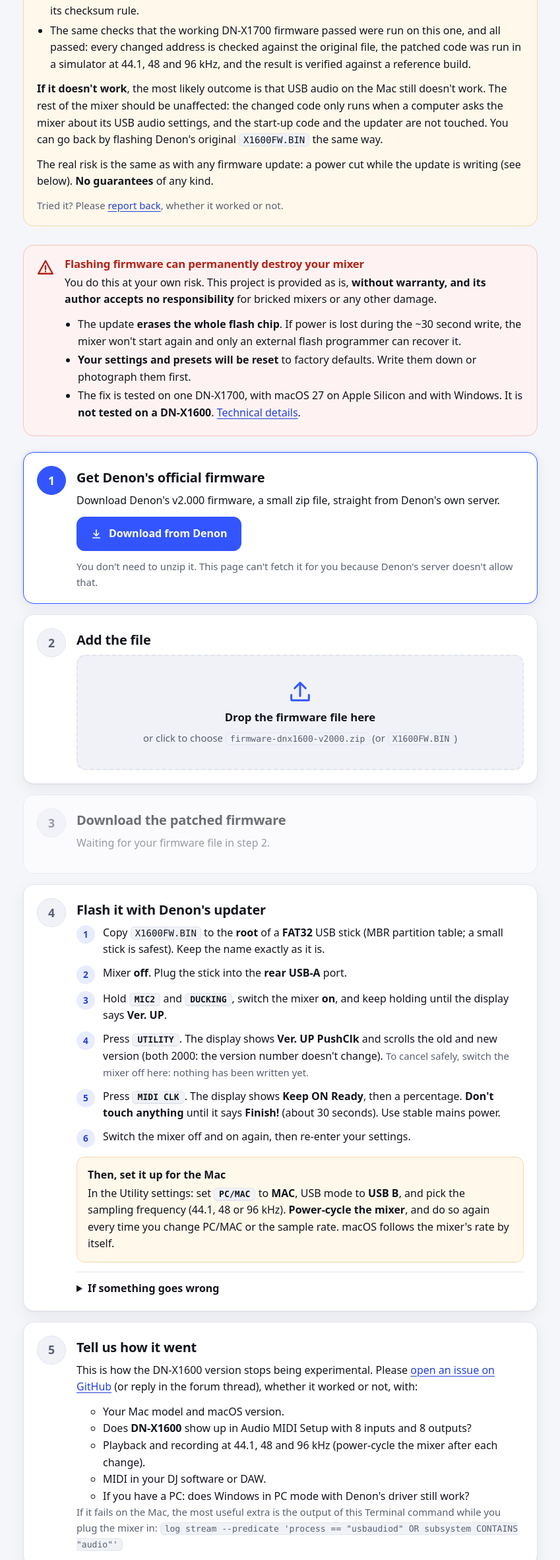
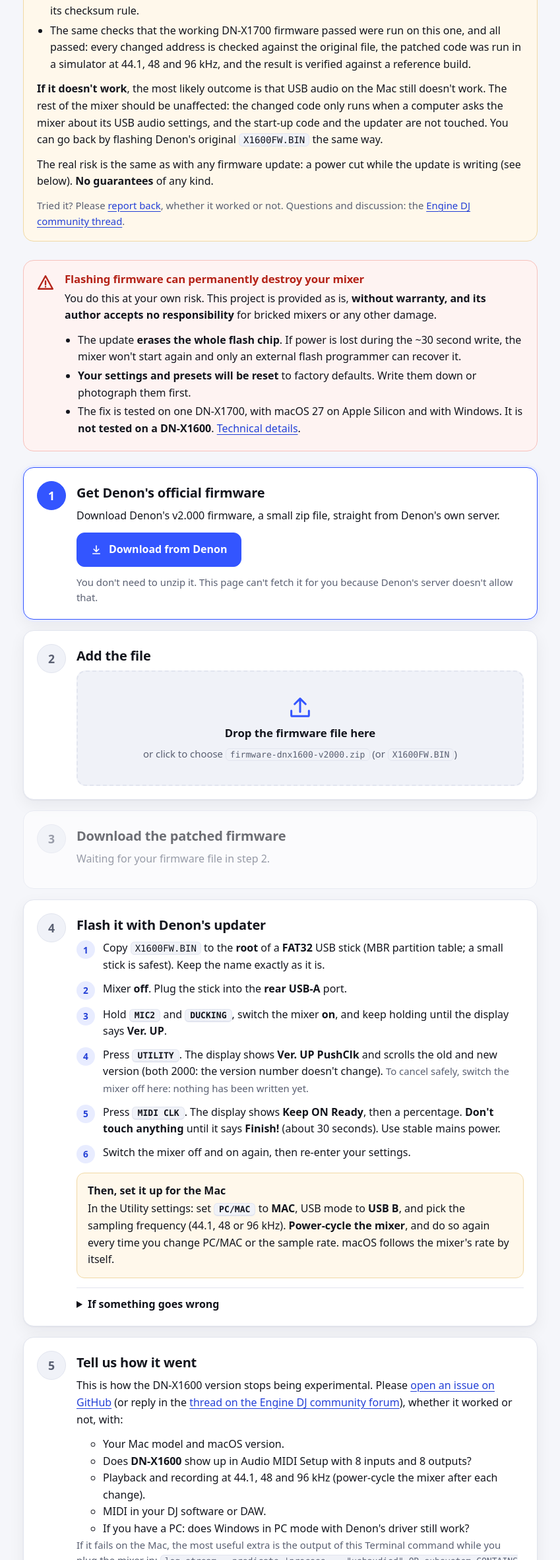
Before and after one commit to WhatMeansGithub/DN-X1700, a plain HTML site: page site/x1600/index.html in a window 1280 px wide. Shown: the part 660-3024 px from the top of the page at 66% size, without its empty margins (215-1064 px from the left). Drawn offline with Linux system fonts and the light colour scheme.

Commit message:
Link the Engine DJ community thread from the DN-X1600 page and README
Co-Authored-By: Claude Opus 5.5 <noreply@anthropic.com>

```diff
--- a/site/x1600/index.html
+++ b/site/x1600/index.html
@@ -183,7 +183,7 @@
     </ul>
     <p><strong>If it doesn't work</strong>, the most likely outcome is that USB audio on the Mac still doesn't work. The rest of the mixer should be unaffected: the changed code only runs when a computer asks the mixer about its USB audio settings, and the start-up code and the updater are not touched. You can go back by flashing Denon's original <code>X1600FW.BIN</code> the same way.</p>
     <p>The real risk is the same as with any firmware update: a power cut while the update is writing (see below). <strong>No guarantees</strong> of any kind.</p>
-    <p class="hint">Tried it? Please <a href="#report">report back</a>, whether it worked or not.</p>
+    <p class="hint">Tried it? Please <a href="#report">report back</a>, whether it worked or not. Questions and discussion: the <a href="https://community.enginedj.com/t/fixed-the-dn-x1700s-usb-audio-on-modern-macos-free-firmware-patch-no-driver-needed/71550">Engine DJ community thread</a>.</p>
   </section>
 
   <section class="risk" role="note" aria-label="Warning">
@@ -278,7 +278,7 @@
       <div class="badge" aria-hidden="true"><span>5</span></div>
       <div class="step-body">
         <h2>Tell us how it went</h2>
-        <p>This is how the DN-X1600 version stops being experimental. Please <a href="https://github.com/WhatMeansGithub/DN-X1700/issues">open an issue on GitHub</a> (or reply in the forum thread), whether it worked or not, with:</p>
+        <p>This is how the DN-X1600 version stops being experimental. Please <a href="https://github.com/WhatMeansGithub/DN-X1700/issues">open an issue on GitHub</a> (or reply in the <a href="https://community.enginedj.com/t/fixed-the-dn-x1700s-usb-audio-on-modern-macos-free-firmware-patch-no-driver-needed/71550">thread on the Engine DJ community forum</a>), whether it worked or not, with:</p>
         <ul>
           <li>Your Mac model and macOS version.</li>
           <li>Does <strong>DN-X1600</strong> show up in Audio MIDI Setup with 8 inputs and 8 outputs?</li>
```
Also changed, not shown: 1 other file.
